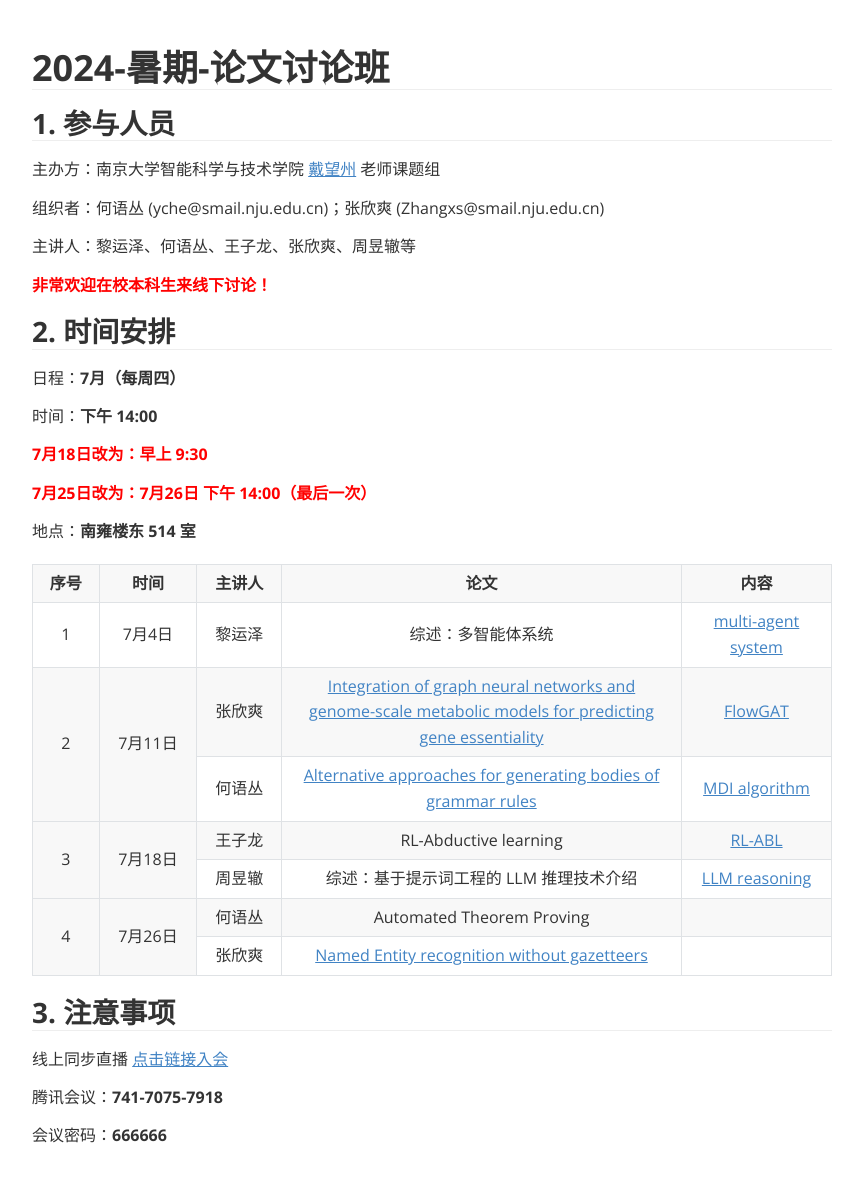
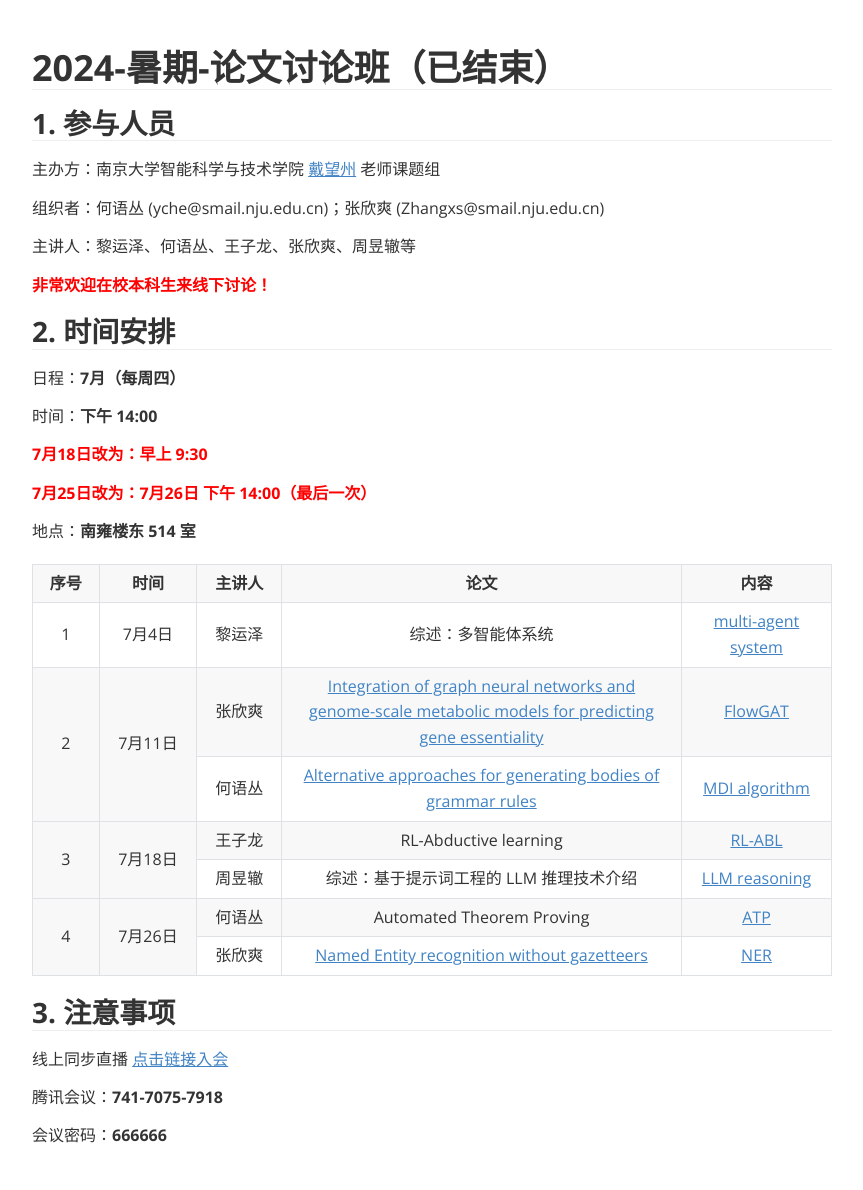
Before and after one commit to XinShuangZ/2024-Seminar, a plain HTML site: page index.html in a window 1280 px wide. Shown: the whole page, without its empty margins (208-1071 px from the left). Drawn offline with nearby package versions, Linux system fonts and the light colour scheme.

Commit message:
update slides

```diff
--- a/index.html
+++ b/index.html
@@ -1465,7 +1465,7 @@
 <body class='typora-export os-windows'>
     <div class='typora-export-content'>
         <div id='write' class=''>
-            <h1 id='2024-暑期-论文讨论班'><span>2024-暑期-论文讨论班</span></h1>
+            <h1 id='2024-暑期-论文讨论班'><span>2024-暑期-论文讨论班（已结束）</span></h1>
 
             <h2 id='参与人员'><span>1. 参与人员</span></h2>
             <p><span>主办方：南京大学智能科学与技术学院 <a href='https://daiwz.net/'><span>戴望州</span></a> 老师课题组</span></p>
@@ -1545,13 +1545,15 @@
                             <td rowspan="2"><span> 7月26日</span></td>
                             <td><span> 何语丛 </span></td>
                             <td style="width: 400px;"><span>Automated Theorem Proving</span></td>
-                            <td style="width: 150px;"></td>
+                            <td style="width: 150px;"><span><a href=https://github.com/heart-fresh/2024-Summer-Seminar>
+                                        ATP</a> </span></td>
                         </tr>
                         <tr>
                             <td><span> 张欣爽 </span></td>
                             <td style="width: 150px;"><span><a href=https://aclanthology.org/E99-1001 />
                                     Named Entity recognition without gazetteers</a> </span></td>
-                            <td style="width: 150px;"></td>
+                            <td style="width: 150px;"><span><a href=https://github.com/heart-fresh/2024-Summer-Seminar>
+                                        NER</a> </span></td>
                         </tr>
                     </tbody>
                 </table>
```
Also changed, not shown: 2 other files.
